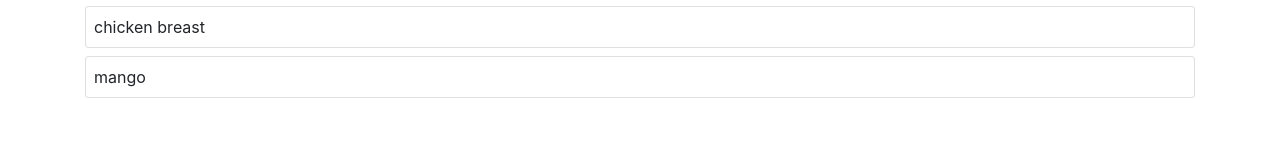
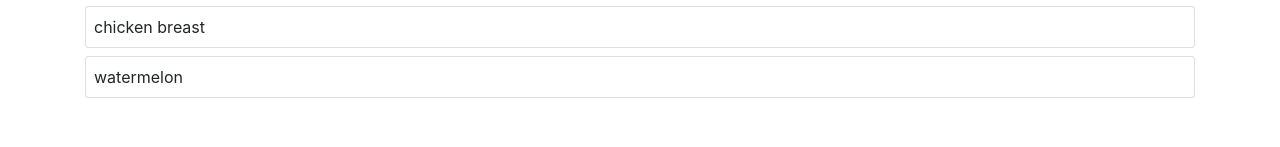
Before and after one commit to Riddaj/fridge, a Vue app in the folder my-project/: page / in a window 1280 px wide. Shown: the part 140-287 px from the top of the page. Built offline with nearby package versions, Linux system fonts and the light colour scheme.

Commit message:
App.vue update 050824

```diff
--- a/my-project/src/App.vue
+++ b/my-project/src/App.vue
@@ -47,7 +47,7 @@ export default {
    //to do list 만들기(list니까 array로 놓음)
    const todos = ref([
     {id:1, subject: 'chicken breast'},
-    {id: 2, subject: 'mango'}
+    {id: 2, subject: 'watermelon'}
    ]);
 
    const type = ref('text');
```
